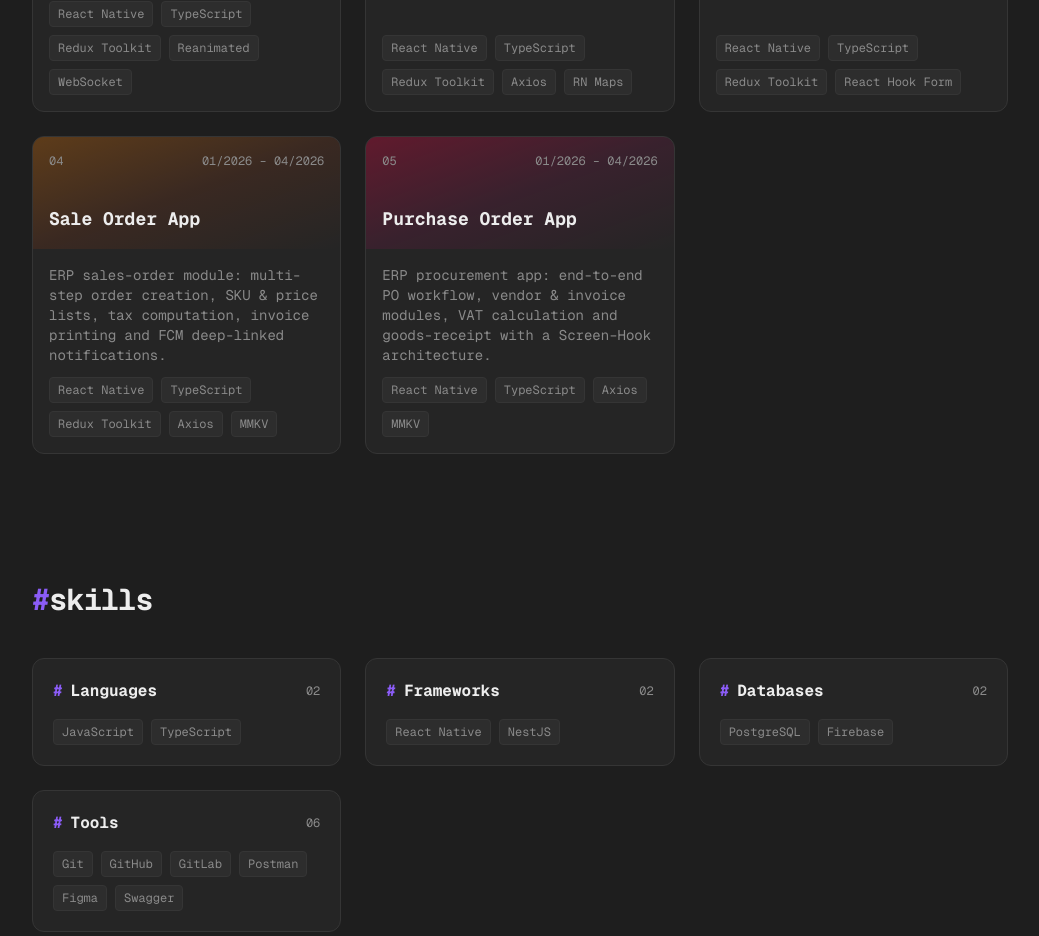
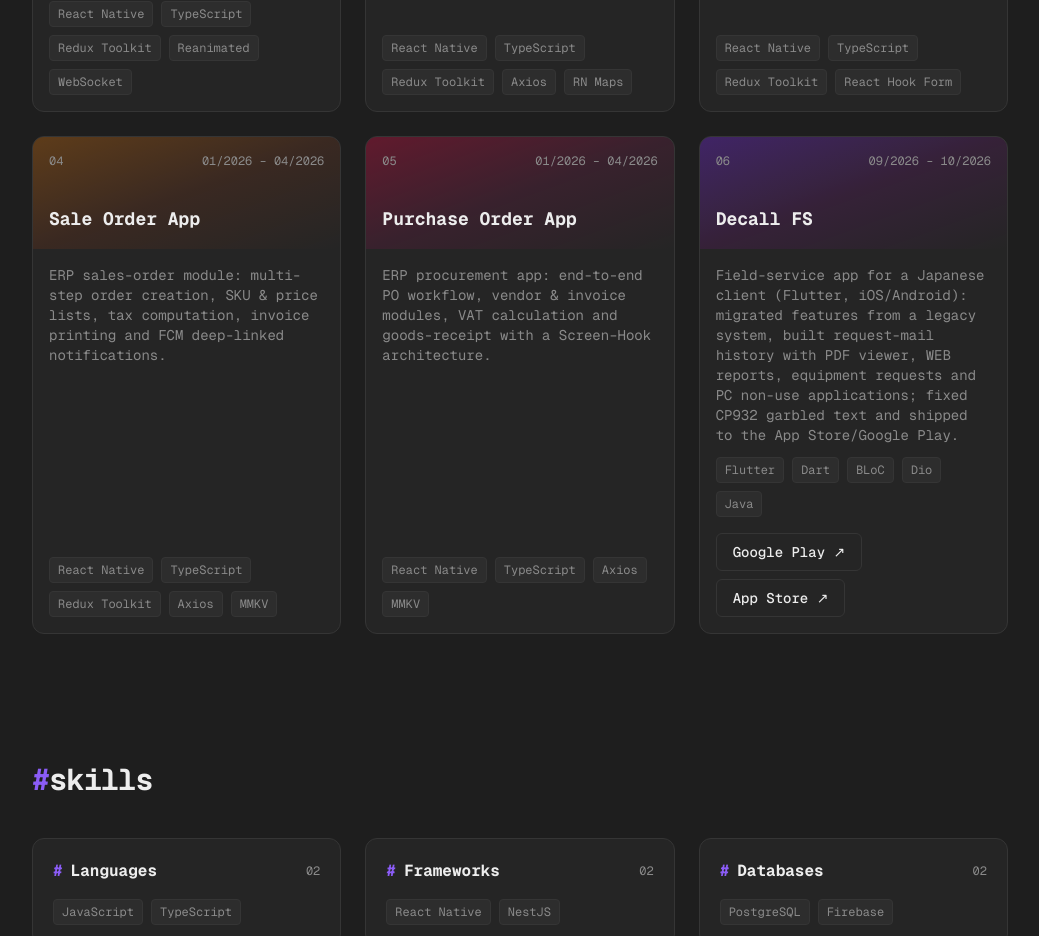
Before and after one commit to lilMatthew/porfolio, a Next.js app: page /en in a window 1280 px wide. Shown: the part 2040-2976 px from the top of the page, without its empty margins (120-1159 px from the left). Built offline with nearby package versions, Linux system fonts and the light colour scheme.

Commit message:
upgrade project

```diff
--- a/messages/en.json
+++ b/messages/en.json
@@ -35,6 +35,8 @@
     "viewAll": "View all",
     "live": "Live",
     "repo": "Code",
+    "playStore": "Google Play",
+    "appStore": "App Store",
     "items": {
       "uniclove": {
         "title": "Uniclove",
@@ -55,6 +57,10 @@
       "purchaseorder": {
         "title": "Purchase Order App",
         "description": "ERP procurement app: end-to-end PO workflow, vendor & invoice modules, VAT calculation and goods-receipt with a Screen–Hook architecture."
+      },
+      "decallfs": {
+        "title": "Decall FS",
+        "description": "Field-service app for a Japanese client (Flutter, iOS/Android): migrated features from a legacy system, built request-mail history with PDF viewer, WEB reports, equipment requests and PC non-use applications; fixed CP932 garbled text and shipped to the App Store/Google Play."
       }
     }
   },
--- a/messages/vi.json
+++ b/messages/vi.json
@@ -35,6 +35,8 @@
     "viewAll": "Xem tất cả",
     "live": "Truy cập",
     "repo": "Mã nguồn",
+    "playStore": "Google Play",
+    "appStore": "App Store",
     "items": {
       "uniclove": {
         "title": "Uniclove",
@@ -55,6 +57,10 @@
       "purchaseorder": {
         "title": "Purchase Order App",
         "description": "Ứng dụng mua hàng ERP: luồng PO đầu-cuối, module nhà cung cấp & hóa đơn, tính VAT và nhập kho với kiến trúc Screen–Hook."
+      },
+      "decallfs": {
+        "title": "Decall FS",
+        "description": "Ứng dụng nghiệp vụ hiện trường cho khách hàng Nhật (Flutter, iOS/Android): chuyển đổi chức năng từ hệ thống cũ, phát triển lịch sử mail ủy thác kèm xem PDF, báo cáo WEB, đăng ký vật tư và đơn ngừng dùng PC; xử lý lỗi font CP932 và phát hành lên App Store/Google Play."
       }
     }
   },
--- a/src/components/sections/Projects.tsx
+++ b/src/components/sections/Projects.tsx
@@ -28,6 +28,14 @@ export default function Projects() {
       <div className="grid grid-cols-1 gap-6 sm:grid-cols-2 lg:grid-cols-3">
         {projects.map((project, i) => {
           const text = items[project.id];
+          const links = [
+            { href: project.liveUrl, label: `${t("live")} →` },
+            { href: project.repoUrl, label: `${t("repo")} ↗` },
+            { href: project.playStoreUrl, label: `${t("playStore")} ↗` },
+            { href: project.appStoreUrl, label: `${t("appStore")} ↗` },
+          ].filter((link): link is { href: string; label: string } =>
+            Boolean(link.href),
+          );
           return (
             <article
               key={project.id}
@@ -59,18 +67,19 @@ export default function Projects() {
                   ))}
                 </div>
 
-                {(project.liveUrl || project.repoUrl) && (
-                  <div className="mt-1 flex gap-2">
-                    {project.liveUrl && (
-                      <AnchorButton href={project.liveUrl} variant="ghost">
-                        {t("live")} →
+                {links.length > 0 && (
+                  <div className="mt-1 flex flex-wrap gap-2">
+                    {links.map((link) => (
+                      <AnchorButton
+                        key={link.href}
+                        href={link.href}
+                        target="_blank"
+                        rel="noopener noreferrer"
+                        variant="ghost"
+                      >
+                        {link.label}
                       </AnchorButton>
-                    )}
-                    {project.repoUrl && (
-                      <AnchorButton href={project.repoUrl} variant="ghost">
-                        {t("repo")} ↗
-                      </AnchorButton>
-                    )}
+                    ))}
                   </div>
                 )}
               </div>
--- a/src/data/projects.ts
+++ b/src/data/projects.ts
@@ -9,6 +9,8 @@ export type Project = {
   tags: string[];
   liveUrl?: string;
   repoUrl?: string;
+  playStoreUrl?: string;
+  appStoreUrl?: string;
 };
 
 export const projects: Project[] = [
@@ -37,4 +39,13 @@ export const projects: Project[] = [
     period: "01/2026 – 04/2026",
     tags: ["React Native", "TypeScript", "Axios", "MMKV"],
   },
+  {
+    id: "decallfs",
+    period: "09/2026 – 10/2026",
+    tags: ["Flutter", "Dart", "BLoC", "Dio", "Java"],
+    playStoreUrl:
+      "https://play.google.com/store/apps/details?id=jp.co.gigxit.add_value",
+    appStoreUrl:
+      "https://apps.apple.com/jp/app/gig-mypage-for-decall/id1568033320",
+  },
 ];
```
